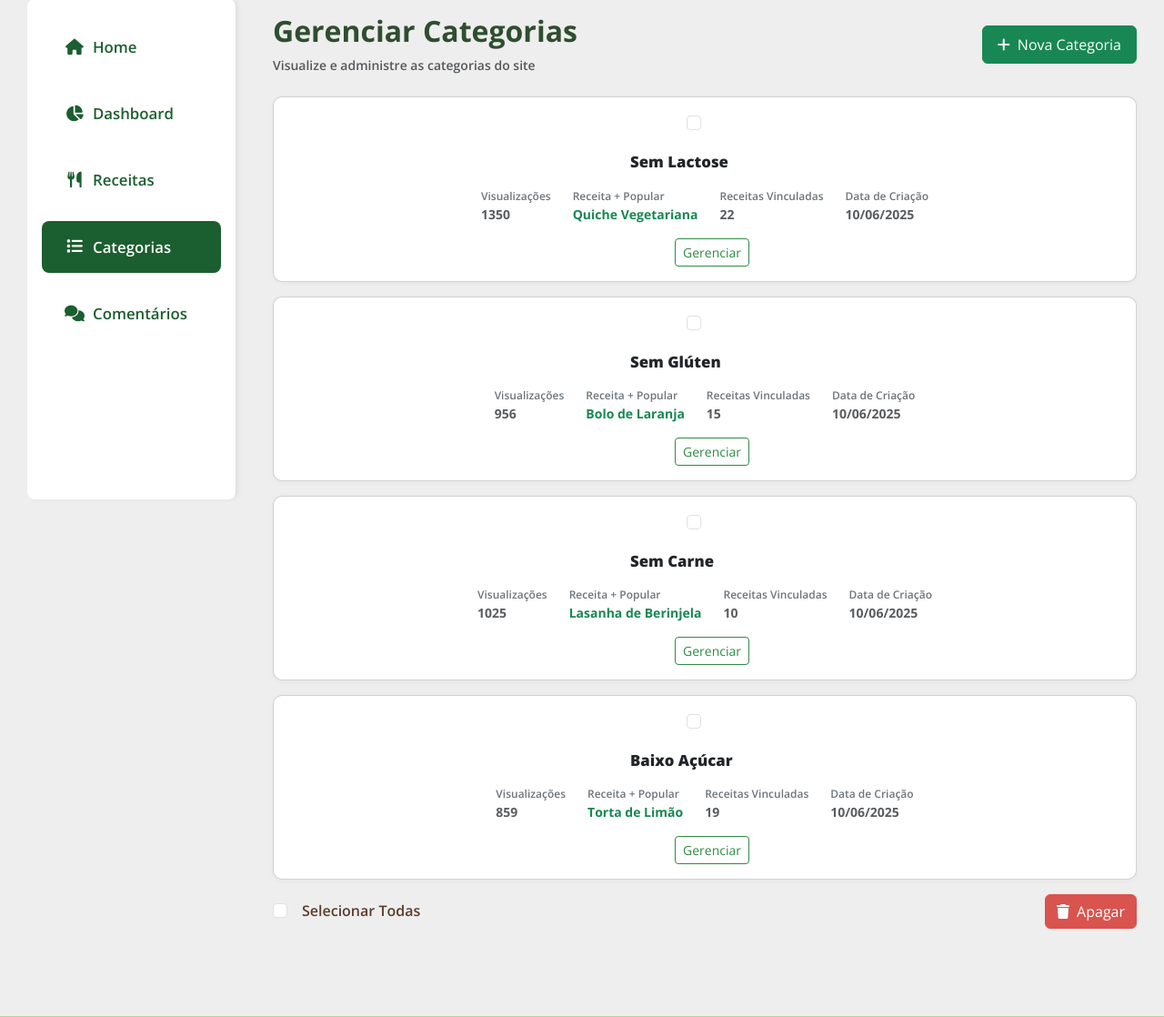
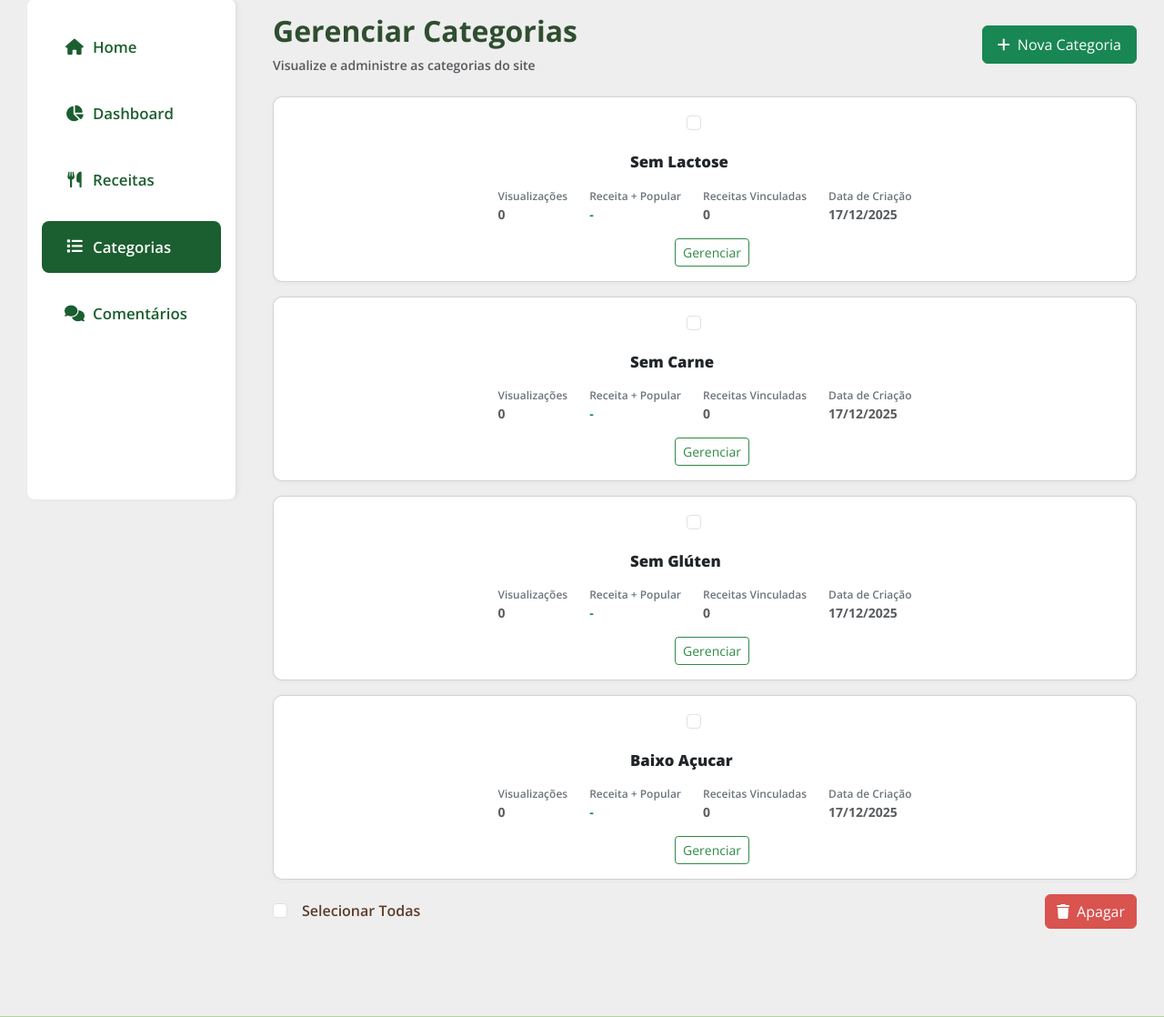
Before and after one commit to XL2N/Cozinha-Inclusiva, a Django app: page /administrativo/categorias/gerenciar_categorias/ in a window 1280 px wide. Shown: the part 129-1247 px from the top of the page at 91% size. Run offline with Django 5.2, Linux system fonts and the light colour scheme; data comes from the database, SQL or seed files in the repository; data that the repository does not hold is empty.

Commit message:
tela de categorias já buscando no banco

```diff
--- a/cozinha_inclusiva/apps/categorias/templates/categorias/gerenciar_categorias.html
+++ b/cozinha_inclusiva/apps/categorias/templates/categorias/gerenciar_categorias.html
@@ -22,77 +22,27 @@
     <!-- Lista de categorias -->
     <div class="categories-list">
 
+            {% for categoria in categorias %}
             <div class="category-row card mb-3 p-3 d-flex align-items-center">
                 <div class="form-check me-3">
-                <input class="form-check-input" type="checkbox" value="" id="cat1">
+                    <input class="form-check-input" type="checkbox" value="" id="cat{{ forloop.counter }}">
                 </div>
                 <div class="cat-title me-4">
-                <strong>Sem Lactose</strong>
+                    <strong>{{ categoria.nome }}</strong>
                 </div>
                 <div class="cat-stats d-flex gap-4 flex-fill text-muted small">
-                <div><div class="stat-label">Visualizações</div><div class="stat-value">1350</div></div>
-                <div><div class="stat-label">Receita + Popular</div><div class="stat-value text-success">Quiche Vegetariana</div></div>
-                <div><div class="stat-label">Receitas Vinculadas</div><div class="stat-value">22</div></div>
-                <div><div class="stat-label">Data de Criação</div><div class="stat-value">10/06/2025</div></div>
+                    <div><div class="stat-label">Visualizações</div><div class="stat-value">{{ categoria.visualizacao_total }}</div></div>
+                    <div><div class="stat-label">Receita + Popular</div><div class="stat-value text-success">{% if categoria.receita_mais_popular %}{{ categoria.receita_mais_popular.titulo }}{% else %}-{% endif %}</div></div>
+                    <div><div class="stat-label">Receitas Vinculadas</div><div class="stat-value">{{ categoria.receitas.count }}</div></div>
+                    <div><div class="stat-label">Data de Criação</div><div class="stat-value">{{ categoria.data_criacao|date:'d/m/Y' }}</div></div>
                 </div>
                 <div class="ms-3">
                     <a href="#" class="btn btn-outline-success btn-sm">Gerenciar</a>
                 </div>
             </div>
-
-        <div class="category-row card mb-3 p-3 d-flex align-items-center">
-            <div class="form-check me-3">
-                <input class="form-check-input" type="checkbox" value="" id="cat2">
-            </div>
-            <div class="cat-title me-4">
-                <strong>Sem Glúten</strong>
-            </div>
-            <div class="cat-stats d-flex gap-4 flex-fill text-muted small">
-                <div><div class="stat-label">Visualizações</div><div class="stat-value">956</div></div>
-                <div><div class="stat-label">Receita + Popular</div><div class="stat-value text-success">Bolo de Laranja</div></div>
-                <div><div class="stat-label">Receitas Vinculadas</div><div class="stat-value">15</div></div>
-                <div><div class="stat-label">Data de Criação</div><div class="stat-value">10/06/2025</div></div>
-            </div>
-            <div class="ms-3">
-                <a href="#" class="btn btn-outline-success btn-sm">Gerenciar</a>
-            </div>
-        </div>
-
-        <div class="category-row card mb-3 p-3 d-flex align-items-center">
-            <div class="form-check me-3">
-                <input class="form-check-input" type="checkbox" value="" id="cat3">
-            </div>
-            <div class="cat-title me-4">
-                <strong>Sem Carne</strong>
-            </div>
-            <div class="cat-stats d-flex gap-4 flex-fill text-muted small">
-                <div><div class="stat-label">Visualizações</div><div class="stat-value">1025</div></div>
-                <div><div class="stat-label">Receita + Popular</div><div class="stat-value text-success">Lasanha de Berinjela</div></div>
-                <div><div class="stat-label">Receitas Vinculadas</div><div class="stat-value">10</div></div>
-                <div><div class="stat-label">Data de Criação</div><div class="stat-value">10/06/2025</div></div>
-            </div>
-            <div class="ms-3">
-                <a href="#" class="btn btn-outline-success btn-sm">Gerenciar</a>
-            </div>
-        </div>
-
-        <div class="category-row card mb-3 p-3 d-flex align-items-center">
-            <div class="form-check me-3">
-                <input class="form-check-input" type="checkbox" value="" id="cat4">
-            </div>
-            <div class="cat-title me-4">
-                <strong>Baixo Açúcar</strong>
-            </div>
-            <div class="cat-stats d-flex gap-4 flex-fill text-muted small">
-                <div><div class="stat-label">Visualizações</div><div class="stat-value">859</div></div>
-                <div><div class="stat-label">Receita + Popular</div><div class="stat-value text-success">Torta de Limão</div></div>
-                <div><div class="stat-label">Receitas Vinculadas</div><div class="stat-value">19</div></div>
-                <div><div class="stat-label">Data de Criação</div><div class="stat-value">10/06/2025</div></div>
-            </div>
-            <div class="ms-3">
-                <a href="#" class="btn btn-outline-success btn-sm">Gerenciar</a>
-            </div>
-        </div>
+            {% empty %}
+            <div class="alert alert-info">Nenhuma categoria cadastrada.</div>
+            {% endfor %}
 
     </div>
 
--- a/cozinha_inclusiva/apps/categorias/views.py
+++ b/cozinha_inclusiva/apps/categorias/views.py
@@ -1,5 +1,8 @@
 from django.shortcuts import render
 
 # Create your views here.
+from .models import Categoria
+
 def gerenciar_categorias(request):
-    return render(request, 'categorias/gerenciar_categorias.html')
+    categorias = Categoria.objects.all()
+    return render(request, 'categorias/gerenciar_categorias.html', {'categorias': categorias})
```
Lines whose indentation alone changed are shown as unchanged.
